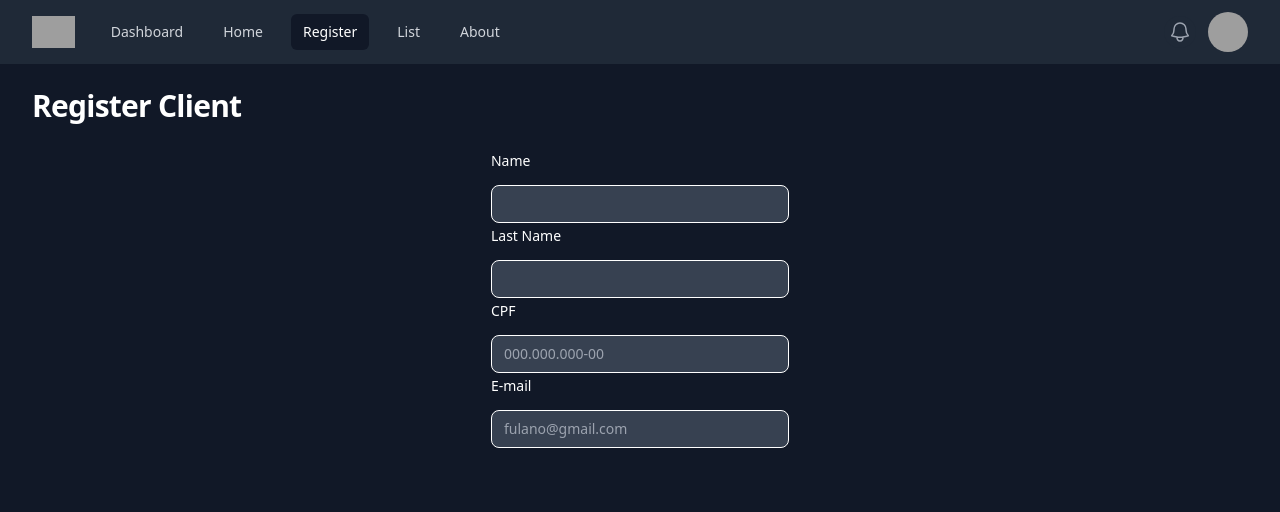
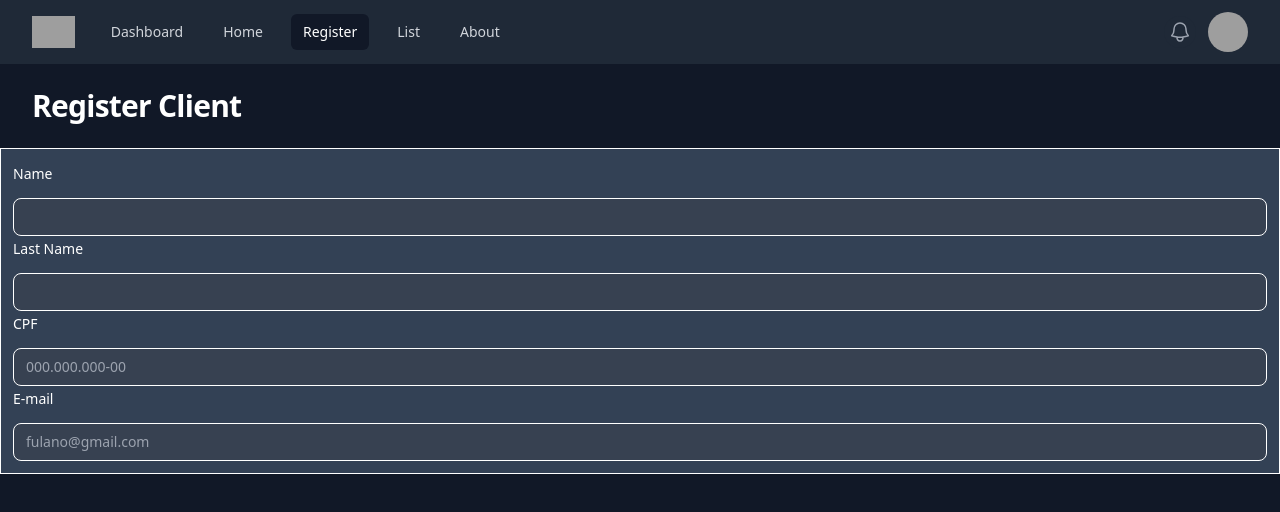
Before and after one commit to javazord/register-customer-web, a React (Vite) app: page /registercustomer in a window 1280 px wide. Shown: the top 512 px of the page. Built offline with nearby package versions, Linux system fonts and the light colour scheme; grey boxes are pictures that could not be loaded.

Commit message:
feat: atualização na pg customerregisterform

```diff
--- a/src/views/customer/CustomerRegisterForm.jsx
+++ b/src/views/customer/CustomerRegisterForm.jsx
@@ -16,7 +16,8 @@ export default function CustomerRegisterForm() {
         </div>
       </header>
 
-      <div className="w-screen h-screen bg-gray-900 flex justify-center">
+      <div className="w-auto h-screen bg-gray-900 justify-center">
+        <div className="shadow-sm bg-slate-700 border border-white p-3 ">
           <Fieldset className="">
             <Field>
               <Label className="text-sm/6 font-medium text-white">Name</Label>
@@ -78,6 +79,7 @@ export default function CustomerRegisterForm() {
             </Field>
           </Fieldset>
         </div>
+      </div>
     </>
   );
 }
```
Lines whose indentation alone changed are shown as unchanged.
